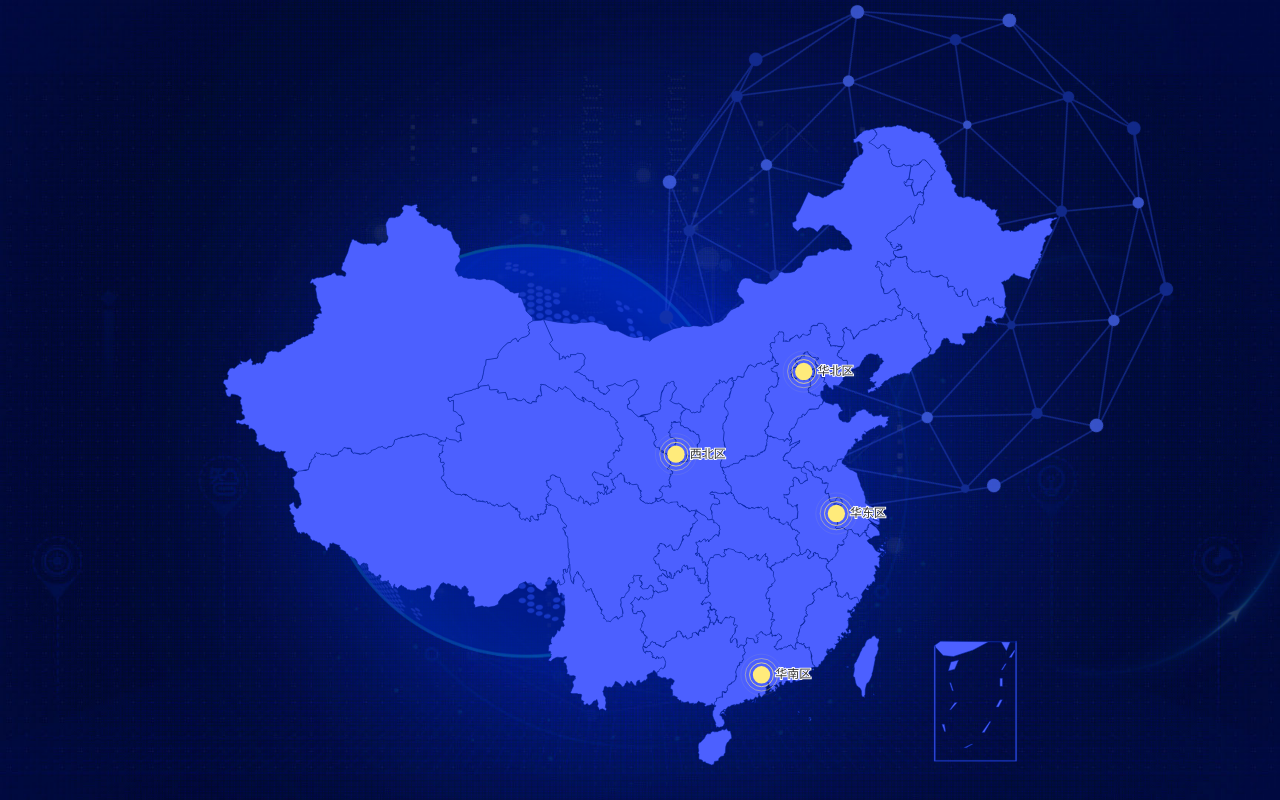
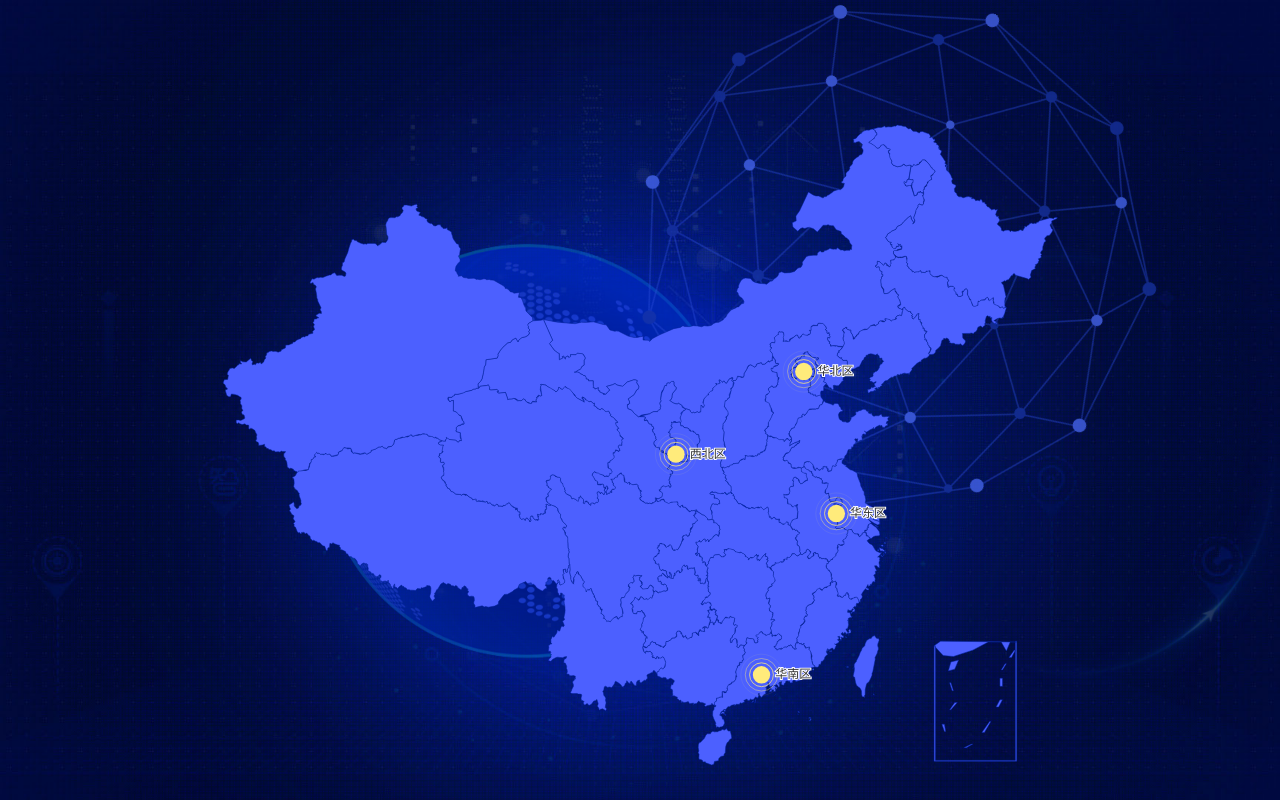
Before and after one commit to w13643539757/scyydp, a plain HTML site: page index.html in a window 1280 px wide. Drawn offline with nearby package versions, Linux system fonts and the light colour scheme; animation ran at ten frames a second.

Commit message:
comon0.css

```diff
--- a/css/comon0.css
+++ b/css/comon0.css
@@ -104,8 +104,8 @@ html,body{height: 100%;}
 .map{  position:relative; height: 100%; z-index: 9; width: 100%;}
 .map4{ width: 200%; height:100%;  position: relative; left: -50%; top: 4%; margin-top: .2rem; z-index: 5;}
 
-.map1{ width:100%; z-index: 2;top:2.38rem; left: 2.26rem;  animation: myfirst2 15s infinite linear;}
-.map2{ width:100%; top:2.78rem; left: 2.63rem; z-index: 3; opacity: 0.2; animation: myfirst 10s infinite linear;}
+.map1{ width:100%; z-index: 2;top:2.38rem; left: 2rem;  animation: myfirst2 15s infinite linear;}
+.map2{ width:100%; top:2.78rem; left: 2.23rem; z-index: 3; opacity: 0.2; animation: myfirst 10s infinite linear;}
 .map3{ width:100%; top:3rem; left: 3rem; z-index: 1; transform: scale(.8); opacity: .6}
 .map1,.map2,.map3{ position:absolute;}
 
```
